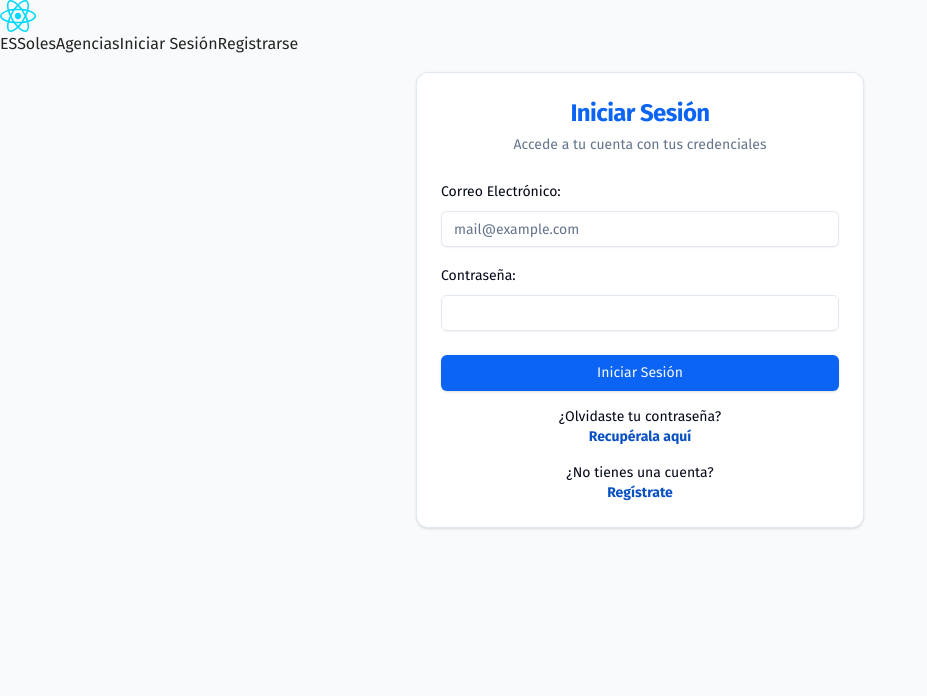
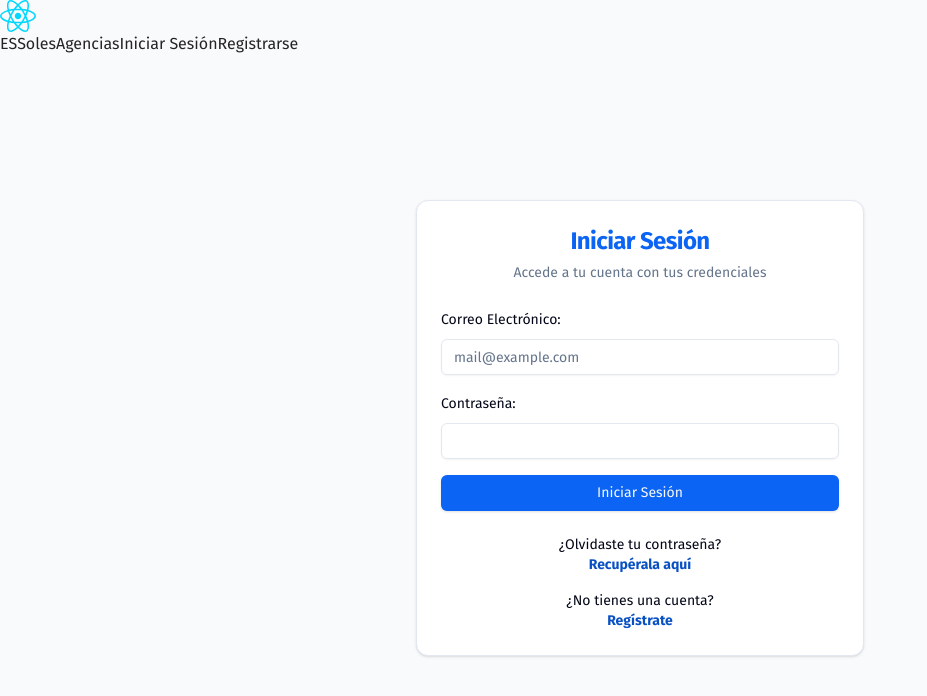
Before and after one commit to heblopez/front-explora-peru, a React (Vite) app: page /login in a window 1280 px wide. Shown: the top 696 px of the page, without its empty margins (0-927 px from the left). Built offline with nearby package versions, Linux system fonts and the light colour scheme.

Commit message:
feat: :construction: Implement login form handler and useEffect in App for dark mode

```diff
--- a/src/App.tsx
+++ b/src/App.tsx
@@ -5,8 +5,16 @@ import Register from './pages/Register'
 import Login from './pages/Login'
 import Tours from './pages/Tours'
 import Navbar from './components/Navbar'
+import { useEffect } from 'react'
 
 function App() {
+  useEffect(() => {
+    const rootDiv = document.getElementById('root')
+    if (window.matchMedia('(prefers-color-scheme: dark)').matches) {
+      rootDiv?.classList.add('dark')
+    }
+  }, [])
+
   return (
     <>
       <BrowserRouter>
--- a/src/index.css
+++ b/src/index.css
@@ -27,6 +27,11 @@ body {
 
 #root {
   @apply min-h-screen flex flex-col flex-grow bg-gray-50;
+
+  &.dark {
+    background-color: hsl(226, 87%, 7%);
+    color: #fff;
+  }
 }
 
 h1,
@@ -38,13 +43,6 @@ h6 {
   font-weight: 700;
 }
 
-@media (prefers-color-scheme: dark) {
-  #root {
-    background-color: #01040e;
-    color: #ffffff;
-  }
-}
-
 @layer base {
   :root {
     --radius: 0.5rem;
--- a/src/pages/Login.tsx
+++ b/src/pages/Login.tsx
@@ -8,11 +8,25 @@ import {
   CardFooter
 } from '@/components/ui/card'
 import { Input } from '@/components/ui/input'
+import { FormEvent, useRef } from 'react'
 import { Link } from 'react-router-dom'
 
 export default function Login() {
+  const formRef = useRef<HTMLFormElement>(null)
+
+  const handleLogin = (e: FormEvent<HTMLFormElement>) => {
+    e.preventDefault()
+    const credentials = {
+      email: formRef.current?.email.value,
+      password: formRef.current?.password.value
+    }
+
+    console.log(credentials)
+    formRef.current?.reset()
+  }
+
   return (
-    <main className='flex justify-center p-4'>
+    <main className='flex justify-center my-auto p-4'>
       <Card className='w-full max-w-md'>
         <CardHeader>
           <CardTitle className='text-2xl font-bold text-center text-primary dark:text-slate-50'>
@@ -23,7 +37,7 @@ export default function Login() {
           </CardDescription>
         </CardHeader>
         <CardContent>
-          <form>
+          <form ref={formRef} onSubmit={handleLogin}>
             <div className='space-y-4'>
               <div className='space-y-2'>
                 <label
@@ -48,15 +62,18 @@ export default function Login() {
                 </label>
                 <Input id='password' type='password' required />
               </div>
+              <Button
+                type='submit'
+                className='w-full bg-primary dark:bg-primary-light hover:bg-primary-dark hover:dark:bg-primary-lighter'
+              >
+                Iniciar Sesión
+              </Button>
             </div>
           </form>
         </CardContent>
         <CardFooter className='flex flex-col space-y-4'>
-          <Button className='w-full bg-primary dark:bg-primary-light hover:bg-primary-dark hover:dark:bg-primary-lighter'>
-            Iniciar Sesión
-          </Button>
           <div className='text-sm text-center'>
-            ¿Olvidaste tu contraseña? <br />
+            <p>¿Olvidaste tu contraseña?</p>
             <Link
               to='#'
               className='text-primary-dark font-bold hover:underline dark:text-primary-light'
@@ -65,7 +82,7 @@ export default function Login() {
             </Link>
           </div>
           <div className='text-sm text-center'>
-            ¿No tienes una cuenta? <br />
+            <p>¿No tienes una cuenta?</p>
             <Link
               to='/register'
               className='text-primary-dark font-bold hover:underline dark:text-primary-light'
--- a/tailwind.config.js
+++ b/tailwind.config.js
@@ -1,7 +1,7 @@
 /** @type {import('tailwindcss').Config} */
 export default {
   content: ['./index.html', './src/**/*.{js,ts,jsx,tsx}'],
-  darkMode: ['media'],
+  darkMode: ['class'],
   theme: {
     extend: {
       colors: {
```
